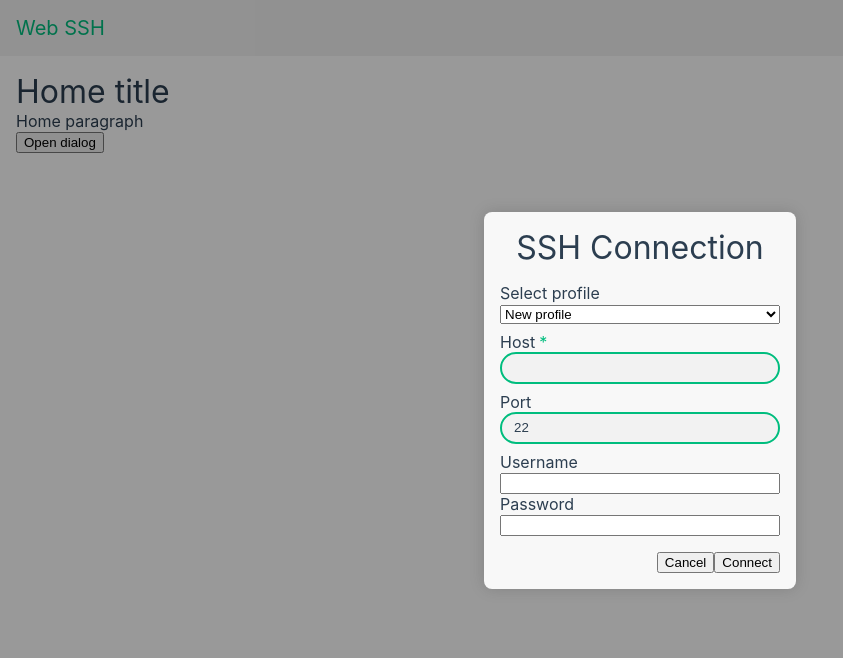
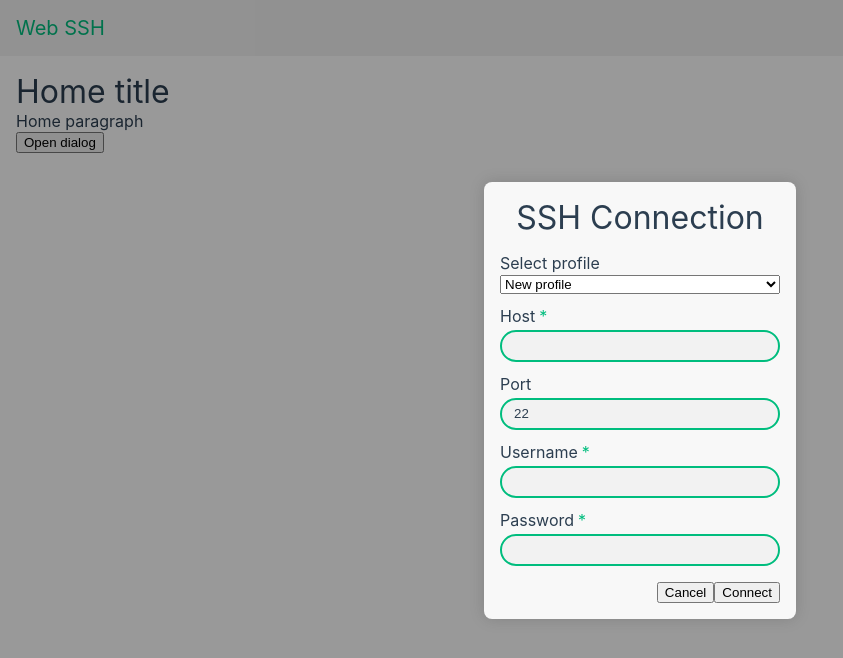
Before and after one commit to WKHAllen/web-ssh, a Vue app: page / in a window 1280 px wide. Shown: the top 658 px of the page, without its empty margins (0-843 px from the left). Built offline with nearby package versions, Linux system fonts and the light colour scheme.

Commit message:
Improve form control styling

```diff
--- a/src/assets/base.css
+++ b/src/assets/base.css
@@ -113,17 +113,22 @@ a,
 :root {
   --control-height: 32px;
   --control-border-radius: calc(var(--control-height) / 2);
-  --control-spacing: 16px;
+  --control-spacing: 12px;
 }
 
 .form-control {
   width: 100%;
-  margin-top: calc(var(--control-spacing) / 2);
-  margin-bottom: calc(var(--control-spacing) / 2);
+  margin-top: var(--control-spacing);
+  margin-bottom: var(--control-spacing);
 }
 
 .form-control * {
   width: 100%;
+}
+
+.form-control label {
+  display: inline-block;
+  margin-bottom: 4px;
 }
 
 .form-control.form-control-required label::after {
--- a/src/views/HomeView.vue
+++ b/src/views/HomeView.vue
@@ -57,14 +57,17 @@ const sshPassword = ref("");
         :min="1"
         :max="65535"
       ></NumberInputControl>
-      <div class="connection-control">
-        <label for="ssh-username">Username</label>
-        <input type="text" v-model="sshUsername" id="ssh-username" />
-      </div>
-      <div class="connection-control">
-        <label for="ssh-password">Password</label>
-        <input type="password" v-model="sshPassword" id="ssh-password" />
-      </div>
+      <TextInputControl
+        label="Username"
+        v-model="sshUsername"
+        :required="true"
+      ></TextInputControl>
+      <TextInputControl
+        label="Password"
+        type="password"
+        v-model="sshPassword"
+        :required="true"
+      ></TextInputControl>
     </template>
     <template #dialog-actions>
       <button type="button" @click="connectionDialogOpen = false">
```
